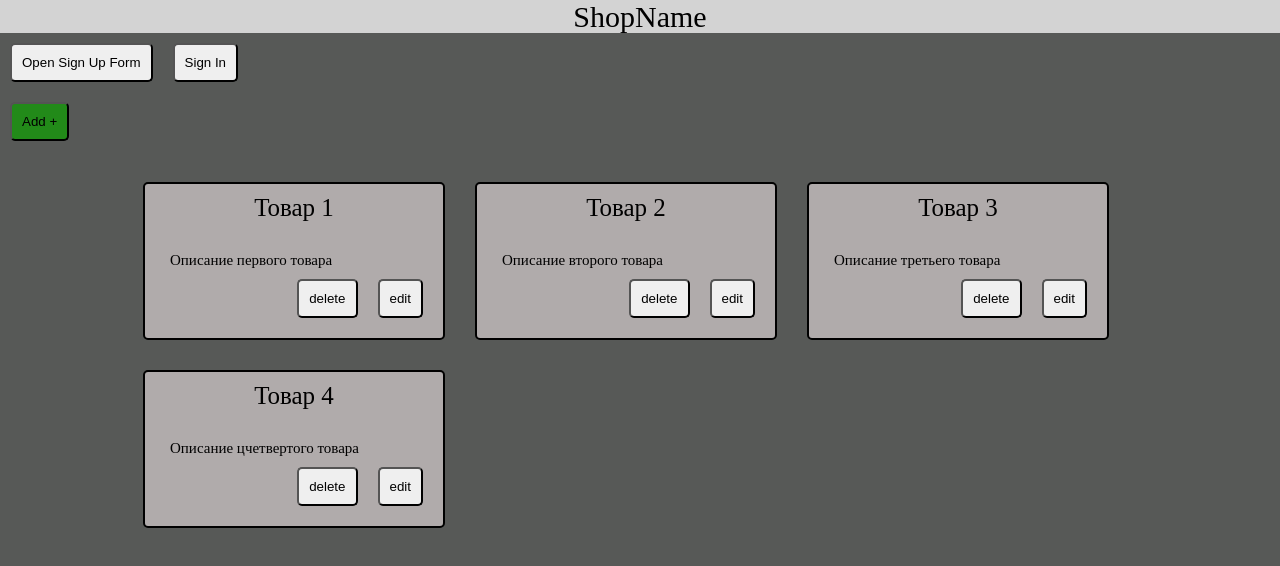
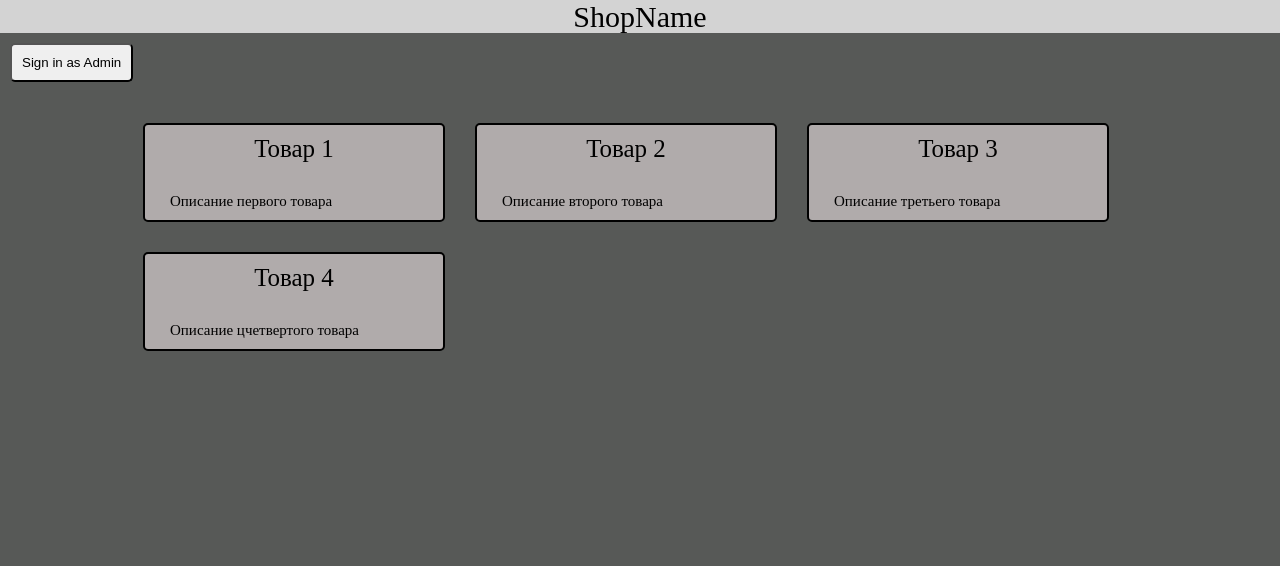
Before and after one commit to rpolevach/react-lab, a React (Create React App) app: page / in a window 1280 px wide. Shown: the top 566 px of the page. Built offline with nearby package versions, Linux system fonts and the light colour scheme.

Commit message:
authentication done

```diff
--- a/src/containers/Content/Content.jsx
+++ b/src/containers/Content/Content.jsx
@@ -49,13 +49,24 @@ class Content extends Component {
       />
     );
 
-    return (
-      <div className="Content-section">
+    const auth = this.props.isAuth && (
+      <div>
         <button id="createGoodButton" onClick={this.onOpen}>
           Add +
         </button>
+      </div>
+    );
+
+    return (
+      <div className="Content-section">
+        {auth}
         {modal}
-        <ListInfo goods={goods} removeGood={removeGood} editGood={editGood} />
+        <ListInfo
+          goods={goods}
+          removeGood={removeGood}
+          editGood={editGood}
+          isAuth={this.props.isAuth}
+        />
       </div>
     );
   }
--- a/src/containers/Content/containers/ListInfo/ListInfo.jsx
+++ b/src/containers/Content/containers/ListInfo/ListInfo.jsx
@@ -76,6 +76,7 @@ class ListInfo extends Component {
               id={id}
               editItem={this.editItem}
               closeChangeSection={this.closeChangeSection}
+              isAuth={this.props.isAuth}
             />
           ))}
         </ul>
--- a/src/containers/Content/containers/ListInfo/components/Item.jsx
+++ b/src/containers/Content/containers/ListInfo/components/Item.jsx
@@ -8,7 +8,8 @@ const Item = ({
   description,
   removeGood,
   editItem,
-  closeChangeSection
+  closeChangeSection,
+  isAuth
 }) => (
   <li className="good-item">
     <div className="item-wrapper">
@@ -18,6 +19,7 @@ const Item = ({
       <div className="description-section">
         <span>{description}</span>
       </div>
+      {isAuth && (
         <div className="button-group">
           <button
             onClick={() => {
@@ -29,6 +31,7 @@ const Item = ({
           </button>
           <button onClick={() => editItem(id, name, description)}>edit</button>
         </div>
+      )}
     </div>
   </li>
 );
--- a/src/containers/MainLayoutContainer/containers/Header/Header.jsx
+++ b/src/containers/MainLayoutContainer/containers/Header/Header.jsx
@@ -1,19 +1,11 @@
 import React from "react";
-import SignUpForm from "./components/SignUpForm";
 import "../../styled/Header.css";
 
-const Header = ({ isSignFormOpen, isSignUp, openSignForm, addUser }) => {
+const Header = ({ onAuth }) => {
   return (
     <div>
       <div className="header">ShopName</div>
-      <button onClick={() => openSignForm(true)}>Open Sign Up Form</button>
-      <button onClick={() => openSignForm(false)}>Sign In</button>
-      <SignUpForm
-        addUser={addUser}
-        openSignForm={openSignForm}
-        isSignFormOpen={isSignFormOpen}
-        isSignUp={isSignUp}
-      />
+      <button onClick={onAuth}>Sign in as Admin</button>
     </div>
   );
 };
--- a/src/containers/MainLayoutContainer/index.jsx
+++ b/src/containers/MainLayoutContainer/index.jsx
@@ -1,55 +1,23 @@
 import React, { Component } from "react";
-import { connect } from "react-redux";
 import Header from "./containers/Header/Header";
 import Content from "../Content/Content";
-import { addUser } from "../../actions/actionCreator";
 import "./styled/MainLayout.css";
 
 class MainLayoutContainer extends Component {
   state = {
-    isSignFormOpen: false,
-    isSignUp: false,
-    userName: "",
-    password: ""
+    isAuth: false
   };
 
-  handleOpenSignForm = isSignUp => {
-    if (isSignUp) {
-      this.setState({
-        isSignUp: true
-      });
-    } else {
-      this.setState({
-        isSignUp: false
-      });
-    }
-
-    this.setState({
-      isSignFormOpen: !this.state.isSignFormOpen
-    });
-  };
+  onAuth = () => this.setState({ isAuth: !this.state.isAuth });
 
   render() {
-    const { isSignFormOpen, isSignUp } = this.state;
-    const { addUser } = this.props;
-
     return (
       <div className="mainLayout">
-        <Header
-          isSignFormOpen={isSignFormOpen}
-          isSignUp={isSignUp}
-          openSignForm={this.handleOpenSignForm}
-          addUser={addUser}
-        />
-        <Content />
+        <Header onAuth={this.onAuth} />
+        <Content isAuth={this.state.isAuth} />
       </div>
     );
   }
 }
 
-export default connect(
-  state => ({
-    users: state.users
-  }),
-  { addUser }
-)(MainLayoutContainer);
+export default MainLayoutContainer;
```
Lines whose indentation alone changed are shown as unchanged.
